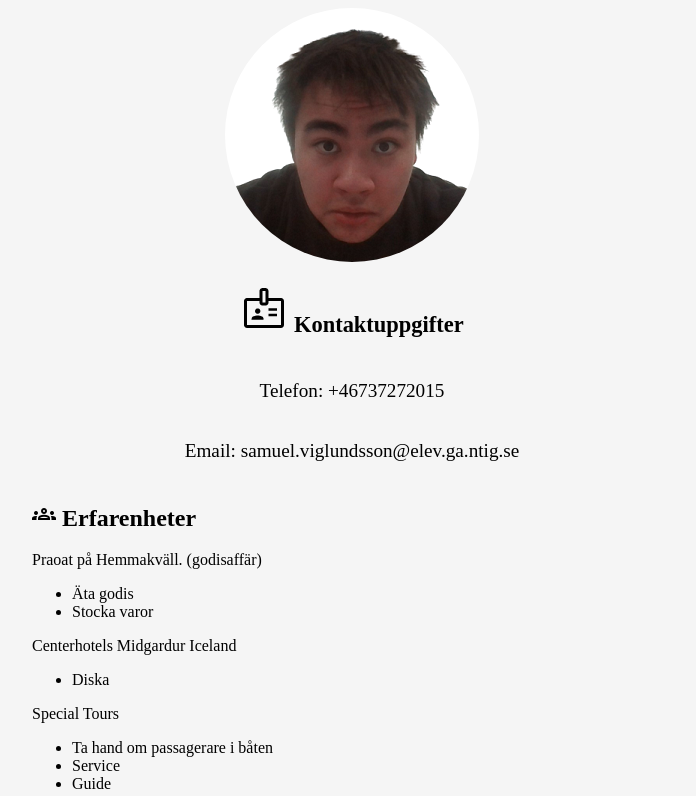
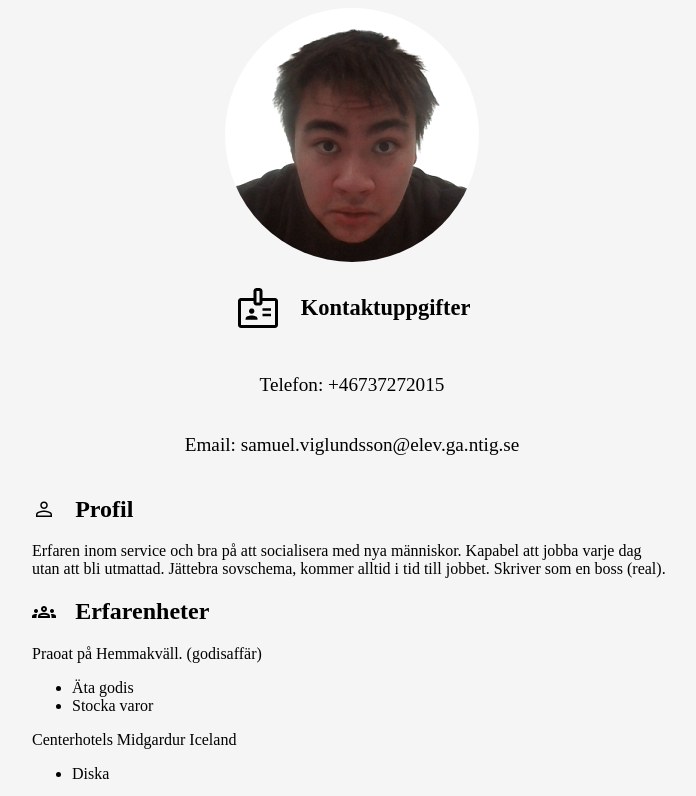
Before and after one commit to Pissoarsniffare/mittCV-wu1, a plain HTML site: page index.html in a window 1280 px wide. Shown: the top 796 px of the page, without its empty margins (288-984 px from the left). Drawn offline with Linux system fonts and the light colour scheme.

Commit message:
gjort klart cv

```diff
--- a/index.html
+++ b/index.html
@@ -22,6 +22,9 @@
         <p>Email: samuel.viglundsson@elev.ga.ntig.se</p>
     </header>
     <main class="container">
+        <h2><img src="person_FILL0_wght400_GRAD0_opsz48.png" alt="">Profil</h2>
+
+        <p>Erfaren inom service och bra på att socialisera med nya människor. Kapabel att jobba varje dag utan att bli utmattad. Jättebra sovschema, kommer alltid i tid till jobbet. Skriver som en boss (real). </p>
         <h2><img src="outline_groups_black_24dp.png" alt=""> Erfarenheter</h2>
 
         <p>Praoat på Hemmakväll. (godisaffär)</p>
--- a/style.css
+++ b/style.css
@@ -17,3 +17,22 @@ header {
   font-size: 1.2rem;
   flex-direction: column;
 }
+
+header > h3 {
+  align-content: center;
+  align-items: center;
+  justify-content: center;
+  display: flex;
+  gap: 1.2rem;
+}
+
+main > h2 {
+  align-content: center;
+  align-items: center;
+  display: flex;
+  gap: 1.2rem;
+}
+
+main > h2 > img {
+  max-width: 24px;
+}
```
Also changed, not shown: person_FILL0_wght400_GRAD0_opsz48.png (added).
